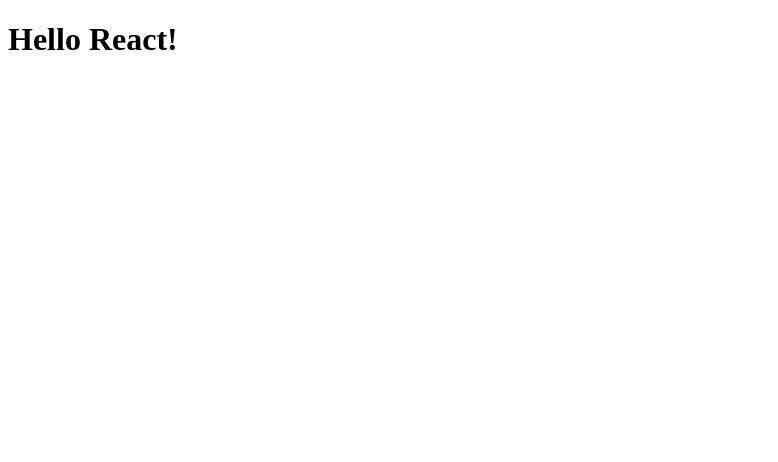
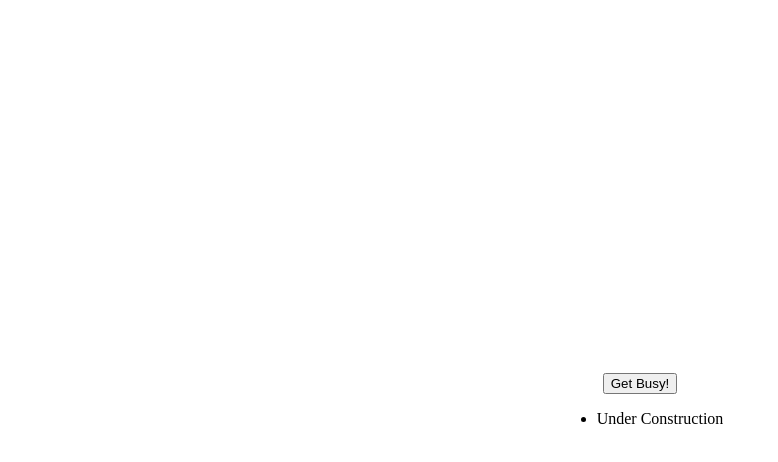
Before and after one commit to continuumNought/group-todo, a React (Vite) app in the folder frontend/: page / in a window 1280 px wide. Shown: the top 462 px of the page, without its empty margins (0-778 px from the left). Built offline with nearby package versions, Linux system fonts and the light colour scheme.

Commit message:
Add button to create todo list

```diff
--- a/frontend/src/App.tsx
+++ b/frontend/src/App.tsx
@@ -1,8 +1,34 @@
 import useStore from './store';
 
 function App() {
-  const message = useStore((state) => state.message);
-  return <h1>{message}</h1>;
+  const token = useStore((state) => state.token);
+  const setToken = useStore((state) => state.setToken);
+
+  const handleClick = async () => {
+    const response = await fetch('/api/lists/', { method: 'POST' });
+    const data = await response.json();
+    setToken(data.token);
+    window.history.pushState(null, '', `/${data.token}`);
+  };
+
+  return (
+    <div
+      style={{
+        display: 'flex',
+        flexDirection: 'column',
+        alignItems: 'center',
+        justifyContent: 'center',
+        height: '100vh',
+      }}
+    >
+      {!token && (
+        <button onClick={handleClick}>Get Busy!</button>
+      )}
+      <ul>
+        <li>Under Construction</li>
+      </ul>
+    </div>
+  );
 }
 
 export default App;
--- a/frontend/src/store.ts
+++ b/frontend/src/store.ts
@@ -2,8 +2,12 @@
 
 type State = {
   message: string;
+  token: string | null;
+  setToken: (token: string) => void;
 };
 
-export default create<State>(() => ({
-  message: 'Hello React!'
+export default create<State>((set) => ({
+  message: 'Hello React!',
+  token: null,
+  setToken: (token) => set({ token }),
 }));
```
